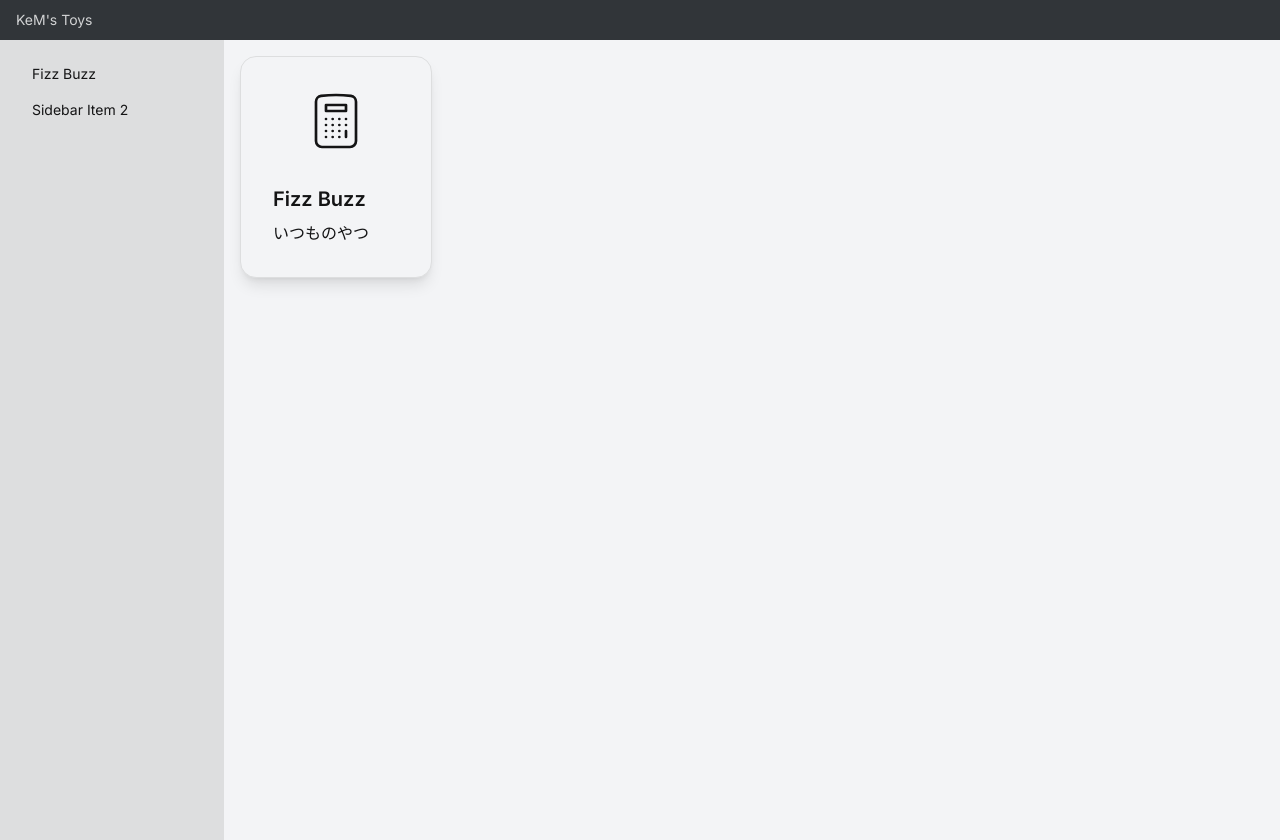
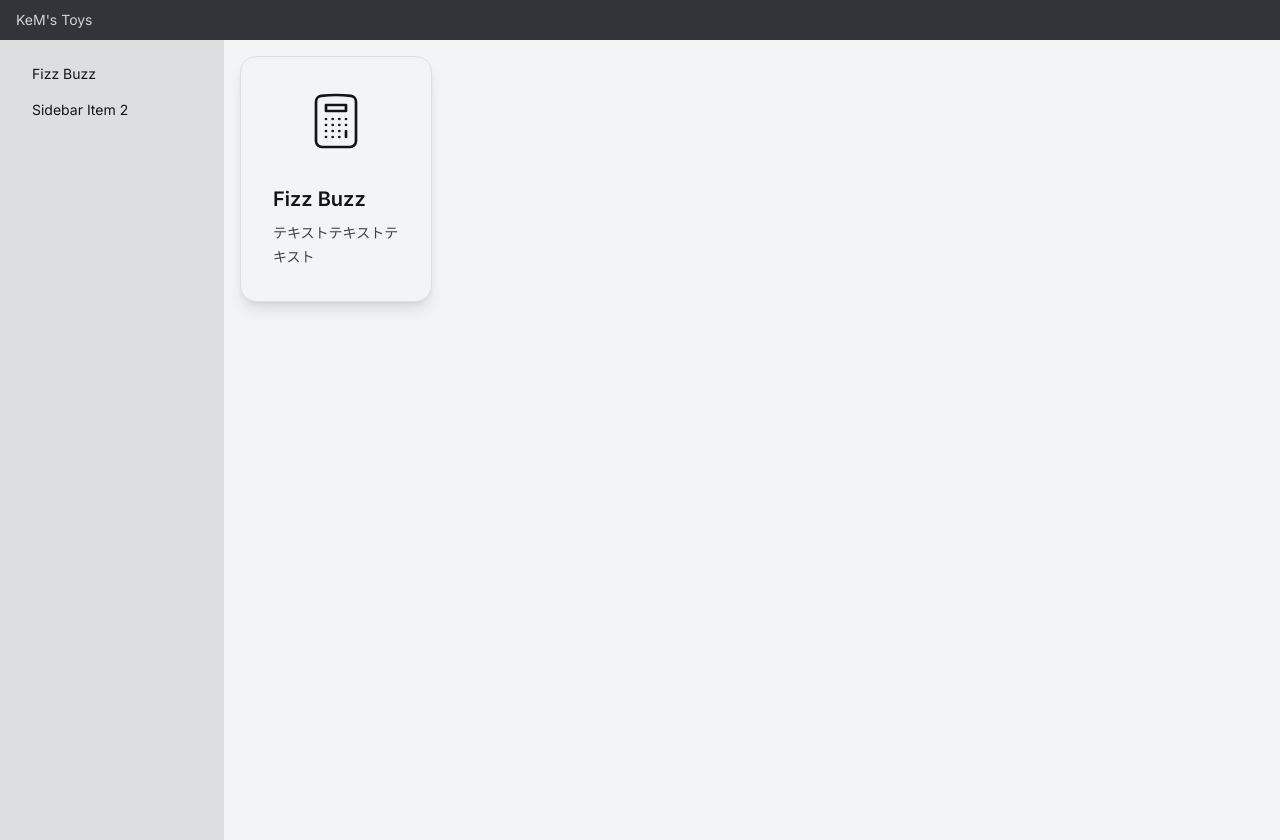
Before and after one commit to kem198/kems-toys, a Next.js app: page / in a window 1280 px wide. Built offline with nearby package versions, Linux system fonts and the light colour scheme.

Commit message:
toys.json からの読み出しを実装

```diff
--- a/src/app/hello-world/page.tsx
+++ b/src/app/hello-world/page.tsx
@@ -1,3 +1,9 @@
+import toys from '../toys.json';
+
+console.log(toys);
+
+console.log(toys.fizzBuzz); // John
+
 export default function HelloWorld() {
   return (
     <main className="flex min-h-screen flex-col items-center justify-between p-24">
--- a/src/app/page.tsx
+++ b/src/app/page.tsx
@@ -1,9 +1,15 @@
 import ToyCard from '@/components/Molecules/ToyCard';
+import Toys from './toys.json';
 
 export default function Home() {
   return (
-    <main>
-      <ToyCard title="Fizz Buzz" description="いつものやつ" link="/fizz-buzz" />
-    </main>
+    <div className="flex flex-wrap justify-center gap-4 lg:justify-normal">
+      <ToyCard
+        title={Toys.fizzBuzz.title}
+        description={Toys.fizzBuzz.description}
+        link={Toys.fizzBuzz.link}
+        svgD={Toys.fizzBuzz.svgD}
+      />
+    </div>
   );
 }
--- /dev/null
+++ b/src/app/toys.json
@@ -0,0 +1,14 @@
+{
+  "fizzBuzz": {
+    "title": "Fizz Buzz",
+    "description": "テキストテキストテキスト",
+    "link": "/fizz-buzz",
+    "svgD": "M15.75 15.75V18m-7.5-6.75h.008v.008H8.25v-.008Zm0 2.25h.008v.008H8.25V13.5Zm0 2.25h.008v.008H8.25v-.008Zm0 2.25h.008v.008H8.25V18Zm2.498-6.75h.007v.008h-.007v-.008Zm0 2.25h.007v.008h-.007V13.5Zm0 2.25h.007v.008h-.007v-.008Zm0 2.25h.007v.008h-.007V18Zm2.504-6.75h.008v.008h-.008v-.008Zm0 2.25h.008v.008h-.008V13.5Zm0 2.25h.008v.008h-.008v-.008Zm0 2.25h.008v.008h-.008V18Zm2.498-6.75h.008v.008h-.008v-.008Zm0 2.25h.008v.008h-.008V13.5ZM8.25 6h7.5v2.25h-7.5V6ZM12 2.25c-1.892 0-3.758.11-5.593.322C5.307 2.7 4.5 3.65 4.5 4.757V19.5a2.25 2.25 0 0 0 2.25 2.25h10.5a2.25 2.25 0 0 0 2.25-2.25V4.757c0-1.108-.806-2.057-1.907-2.185A48.507 48.507 0 0 0 12 2.25Z"
+  },
+  "helloWorld": {
+    "title": "Hello World",
+    "description": "aaaaa aaaa a a a aaaaaa",
+    "link": "/hello-world",
+    "svgD": "M15.75 6a3.75 3.75 0 1 1-7.5 0 3.75 3.75 0 0 1 7.5 0ZM4.501 20.118a7.5 7.5 0 0 1 14.998 0A17.933 17.933 0 0 1 12 21.75c-2.676 0-5.216-.584-7.499-1.632Z"
+  }
+}
--- a/src/components/Molecules/ToyCard.tsx
+++ b/src/components/Molecules/ToyCard.tsx
@@ -1,6 +1,6 @@
 import Link from 'next/link';
 
-export default function ToyCard({ title, description, link }) {
+export default function ToyCard({ title, description, link, svgD }) {
   return (
     <div className="card w-48 border border-base-200 bg-base-100 shadow-lg">
       <Link href={link}>
@@ -13,16 +13,12 @@ export default function ToyCard({ title, description, link }) {
             stroke="currentColor"
             className="m-8 h-16 w-16 stroke-1"
           >
-            <path
-              strokeLinecap="round"
-              strokeLinejoin="round"
-              d="M15.75 15.75V18m-7.5-6.75h.008v.008H8.25v-.008Zm0 2.25h.008v.008H8.25V13.5Zm0 2.25h.008v.008H8.25v-.008Zm0 2.25h.008v.008H8.25V18Zm2.498-6.75h.007v.008h-.007v-.008Zm0 2.25h.007v.008h-.007V13.5Zm0 2.25h.007v.008h-.007v-.008Zm0 2.25h.007v.008h-.007V18Zm2.504-6.75h.008v.008h-.008v-.008Zm0 2.25h.008v.008h-.008V13.5Zm0 2.25h.008v.008h-.008v-.008Zm0 2.25h.008v.008h-.008V18Zm2.498-6.75h.008v.008h-.008v-.008Zm0 2.25h.008v.008h-.008V13.5ZM8.25 6h7.5v2.25h-7.5V6ZM12 2.25c-1.892 0-3.758.11-5.593.322C5.307 2.7 4.5 3.65 4.5 4.757V19.5a2.25 2.25 0 0 0 2.25 2.25h10.5a2.25 2.25 0 0 0 2.25-2.25V4.757c0-1.108-.806-2.057-1.907-2.185A48.507 48.507 0 0 0 12 2.25Z"
-            />
+            <path strokeLinecap="round" strokeLinejoin="round" d={svgD} />
           </svg>
         </figure>
         <div className="card-body pt-0">
           <h2 className="card-title">{title}</h2>
-          <p>{description}</p>
+          <p className="prose prose-sm">{description}</p>
         </div>
       </Link>
     </div>
```
